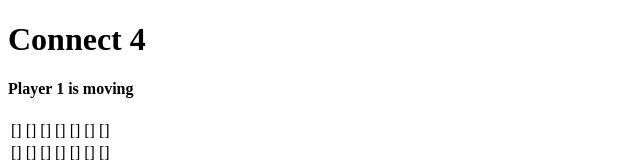
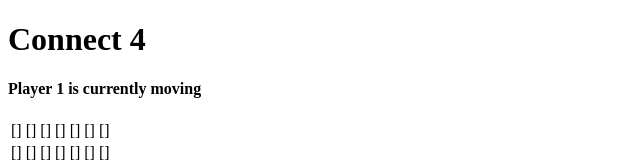
Before and after one commit to joshh45/React-Connect-4, a React app: page / in a window 1280 px wide. Shown: the top 166 px of the page, without its empty margins (0-640 px from the left). Built offline with nearby package versions, Linux system fonts and the light colour scheme; the HTML template or start-up script is replaced by a standard one.

Commit message:
winner is currently displayed

```diff
--- a/src/components/App.js
+++ b/src/components/App.js
@@ -9,20 +9,28 @@ class App extends Component {
       game: this.props.game,
       boardState: null
     };
+    this.gameOver = this.gameOver.bind(this);
   }
 
   updateBoard() {
     this.setState({ game: this.props.game });
   }
 
+  gameOver() {
+    if(this.props.game.gameOver == false) {
+      return `Player ${this.props.game.currentPlayer} is currently moving`;
+    }
+    else {
+      return `The winner is player ${this.props.game.currentPlayer}`;
+    }
+  }
     render(){
-
 
 
       return (
         <div>
           <h1> Connect 4 </h1>
-          <h4> Player {this.props.game.currentPlayer} is moving </h4>
+          <h4> {this.gameOver()} </h4>
             <Game
              game={this.props.game}
              boardState={this.state.boardState}
--- a/src/components/Space.js
+++ b/src/components/Space.js
@@ -13,6 +13,7 @@ class Space extends Component {
         this.props.updateBoard();
       }
     };
+    console.log(this.props.game.gameOver)
     return (
       <td>
         <div onClick={placePiece}>
```
